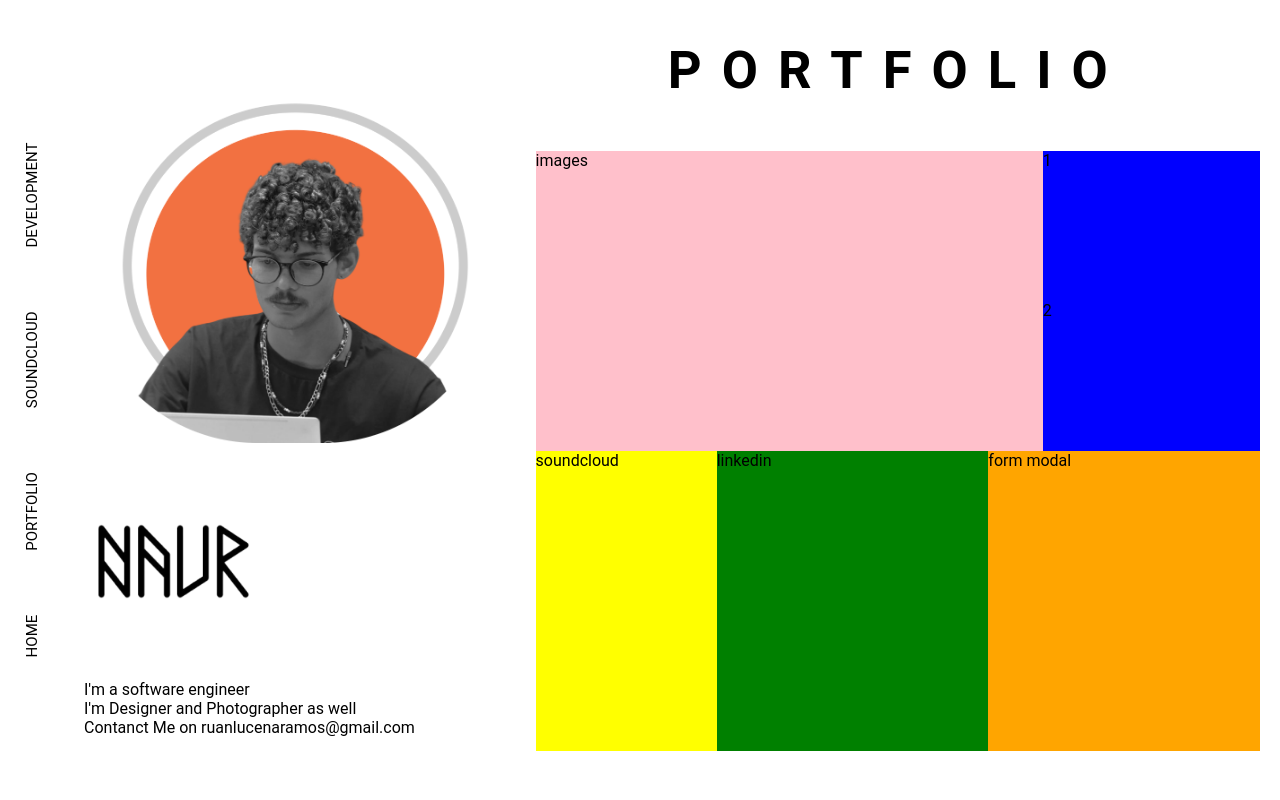
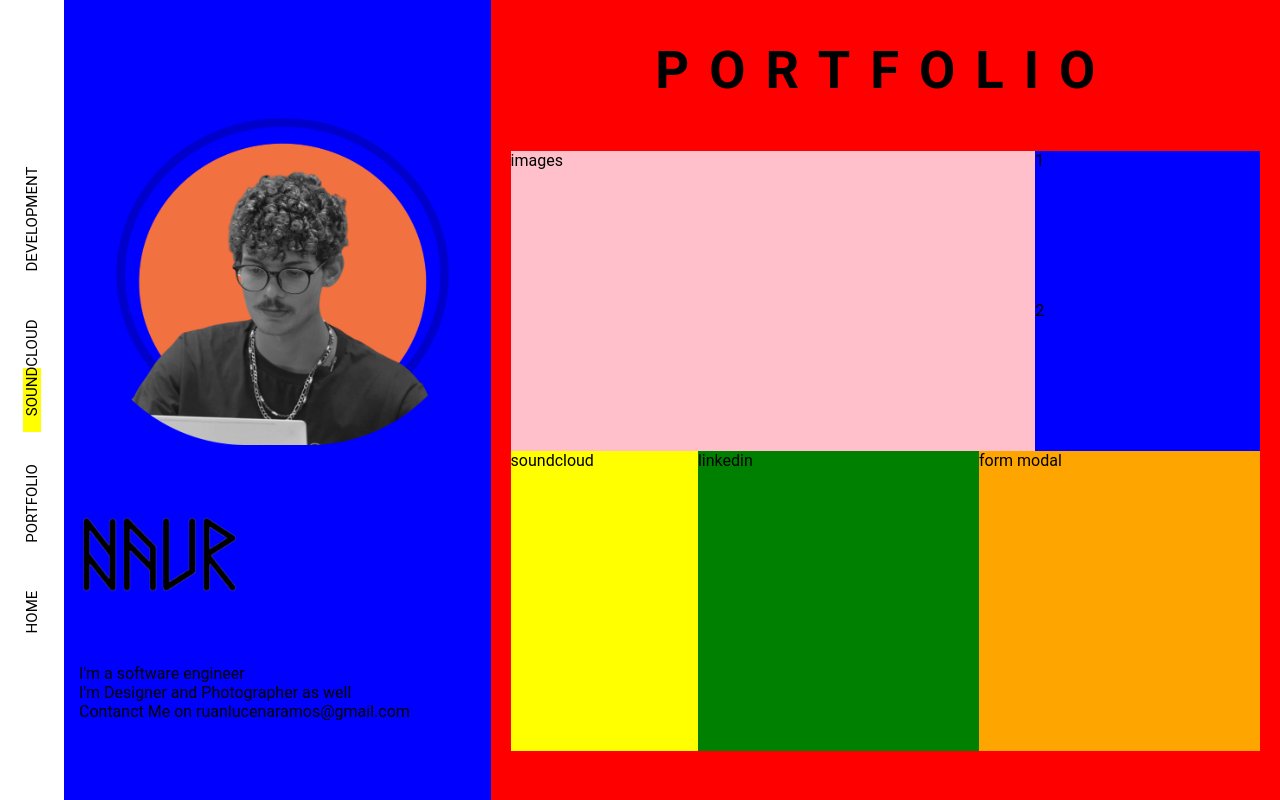
Before and after one commit to SrLuc/portfolio, a React (Vite) app: page / in a window 1280 px wide. Built offline with nearby package versions, Linux system fonts and the light colour scheme.

Commit message:
:lipstick: feat: adding reponsitivy for navbar

```diff
--- a/src/Components/Card.tsx
+++ b/src/Components/Card.tsx
@@ -8,8 +8,9 @@ const StyledCard = styled.div`
   flex-direction: column;
   justify-content: space-evenly;
   width: 35%;
-  margin: 20px;
   height: 100%;
+  background-color: blue;
+  padding: 15px;
 
   div {
     text-align: left;
@@ -19,15 +20,14 @@ const StyledCard = styled.div`
   }
 
   span {
-    padding: 10px;
-
     img {
       width: 40%;
     }
   }
 
   @media ${device.tablet} {
-    width: 85%;
+    order: -1;
+    width: 100%;
     div {
       text-align: center;
     }
@@ -38,13 +38,15 @@ const StyledCard = styled.div`
     span {
       text-align: center;
       img {
-        width: 30%;
+        width: 40%;
       }
     }
   }
 
   @media ${device.mobile} {
-    width: 85%;
+    order: -1;
+
+    width: 100%;
     div {
       text-align: center;
     }
@@ -54,7 +56,7 @@ const StyledCard = styled.div`
     span {
       text-align: center;
       img {
-        width: 50%;
+        width: 40%;
       }
     }
   }
--- a/src/Components/Nav.tsx
+++ b/src/Components/Nav.tsx
@@ -1,4 +1,5 @@
 import styled from "styled-components";
+import { device } from "../Library/deviceSizes";
 
 const StyledNav = styled.nav`
   width: 5%;
@@ -6,27 +7,47 @@ const StyledNav = styled.nav`
   display: flex;
   justify-content: center;
   align-items: center;
+  background-color: yellow;
 
   ul {
     display: flex;
-    gap: 4rem;
+    gap: 3rem;
     list-style: none;
-
   }
 
   li {
     font-size: 20px;
     cursor: pointer;
 
-
-
     @media (max-width: 1324px) {
       font-size: 15px;
     }
   }
 
-  @media (max-width: 900px) {
-    display: none;
+  @media ${device.tablet} {
+    width: 100%;
+    rotate: 0deg;
+    padding: 20px;
+    display: flex;
+    ul {
+      justify-content: space-evenly;
+      li {
+        font-size: 13px;
+      }
+    }
+  }
+
+  @media ${device.mobile} {
+    width: 100%;
+    rotate: 0deg;
+    padding: 11px;
+    display: flex;
+    ul {
+      justify-content: space-evenly;
+      li {
+        font-size: 11px;
+      }
+    }
   }
 `;
 
--- a/src/Layout/Container.tsx
+++ b/src/Layout/Container.tsx
@@ -10,10 +10,12 @@ const StyledContainer = styled.div`
 
   @media ${device.tablet} {
     flex-direction: column;
+
   }
 
   @media ${device.mobile} {
     flex-direction: column;
+
   }
 `;
 
--- a/src/Layout/Main.tsx
+++ b/src/Layout/Main.tsx
@@ -7,6 +7,7 @@ const MainContainer = styled.section`
   justify-content: space-evenly;
   width: 65%;
   height: 100vh;
+  background-color: red;
 
   header {
     display: flex;
@@ -16,14 +17,18 @@ const MainContainer = styled.section`
 
     @media ${device.desktop} {
       font-size: 35px;
+
     }
 
     @media ${device.tablet} {
-      font-size: 40px;
+      font-size: 30px;
+      padding-top: 10px;
     }
 
     @media ${device.mobile} {
       font-size: 20px;
+      padding-top: 10px;
+
     }
   }
 
@@ -83,23 +88,27 @@ const MainContainer = styled.section`
       //pictures
       div {
         width: 100%;
+        height: 230px;
       }
 
       //gituhub
       aside {
         width: 40%;
+        height: 250px;
         order: 3;
       }
 
       //soundcloud
       article {
         width: 60%;
+        height: 250px;
         order: 2;
       }
 
       //linkedin
       section {
         width: 100%;
+        height: 250px;
         order: 4;
       }
     }
@@ -123,12 +132,14 @@ const MainContainer = styled.section`
       //soundcloud
       article {
         width: 60%;
+        height: 250px;
         order: 2;
       }
 
       //linkedin
       section {
         width: 100%;
+        height: 250px;
         order: 4;
       }
     }
--- a/src/main.tsx
+++ b/src/main.tsx
@@ -1,7 +1,7 @@
 import { StrictMode } from 'react'
 import { createRoot } from 'react-dom/client'
 import App from './App.tsx'
-import GlobalStyle from './globalCSS.ts'
+import GlobalStyle from './css/globalCSS.ts'
 
 createRoot(document.getElementById('root')!).render(
   <StrictMode>
```
Also changed, not shown: src/css/globalCSS.ts (renamed from src/globalCSS.ts).
